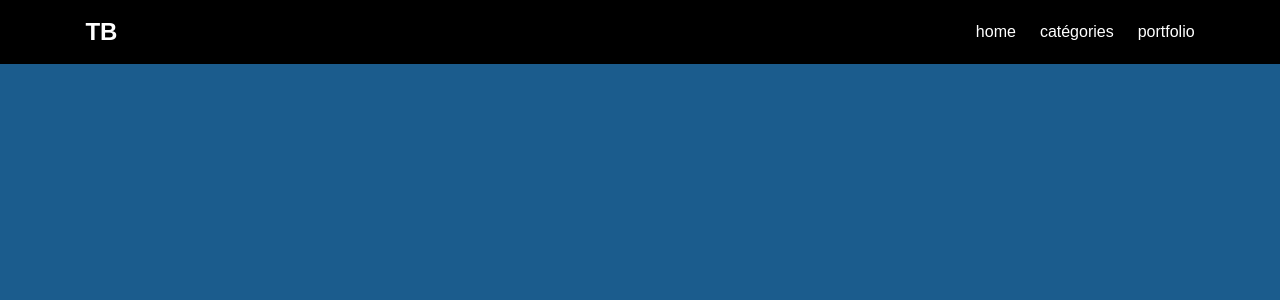
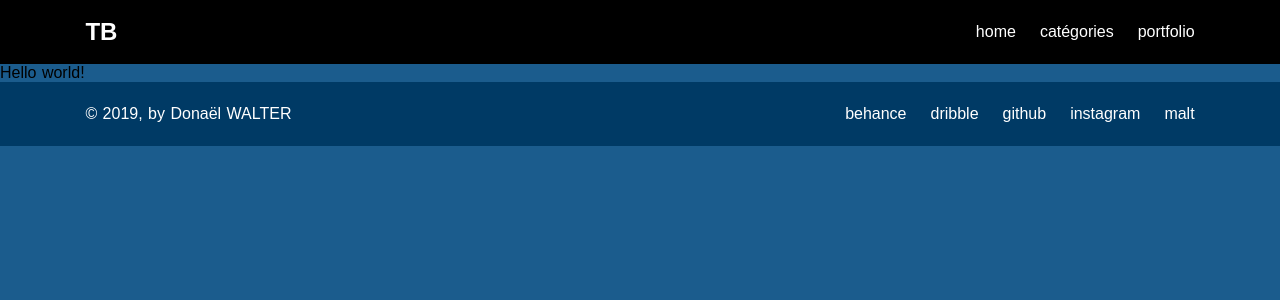
Before and after one commit to Donawalt/donael-blog-v2-2019, a Nuxt app: page /categories in a window 1280 px wide. Shown: the top 300 px of the page. Built offline with nearby package versions, Linux system fonts and the light colour scheme.

Commit message:
Integration part 2

```diff
--- /dev/null
+++ b/components/Footer.vue
@@ -0,0 +1,49 @@
+<template>
+    <div class="footer">
+        <section>
+            <p>© 2019, by  Donaël WALTER</p>
+        </section>
+        <section>
+            <ul>
+                <li><a href="https://www.behance.net/donawalt/">behance</a></li>
+                <li><a href="https://dribbble.com/donaelwalter/">dribble</a></li>
+                <li><a href="https://github.com/Donawalt/">github</a></li>
+                <li><a href="https://instagram.com/walt_dona/">instagram</a></li>
+                <li><a href="https://www.malt.fr/profile/donawalt/">malt</a></li>
+            </ul>
+        </section>
+    </div>
+</template>
+
+<style scoped>
+.footer{
+    margin-bottom: 0;
+    bottom: 0;
+    width: 100vw;
+}
+a{
+    color:white;
+    text-decoration: none;
+}
+div{
+    height: 64px;
+    background-color: #003A65;
+    color: white;
+    width: 100vw;
+    padding-left: 6.67vw;
+    padding-right: 6.67vw;
+    display: flex;
+    justify-content: space-between;
+    align-items: center;
+}
+section{
+    max-height: 30px;
+}
+ul{
+    display: flex;
+    list-style: none;
+}
+ul>li{
+    margin-left: 24px;
+}
+</style>
--- a/components/Header.vue
+++ b/components/Header.vue
@@ -11,12 +11,12 @@
                     <nuxt-link to="/">
                         <li>home</li>
                     </nuxt-link>
-                    <nuxt-link to="categories">
+                    <nuxt-link to="/categories">
                         <li>catégories</li>
                     </nuxt-link>
-                    <nuxt-link to="" href="https://www.donaelwalter.com/">
+                    <a href="https://www.donaelwalter.com/">
                         <li>portfolio</li>
-                    </nuxt-link>
+                    </a>
                 </ul>
             </nav>
         </section>
--- a/components/MainCard.vue
+++ b/components/MainCard.vue
@@ -1,15 +1,17 @@
 <template>
     <article class="article-card">
        <nuxt-link :to="`/blog/${$attrs.postinfo.link}`">
-        <section>
-          <img class="featured-image" :src="`${$attrs.postinfo.attributes.thumbnail}`"/>
+        <section class="thumbnail">
+          <div class="thumbnail-container">
+            <img class="featured-image" :src="`${$attrs.postinfo.attributes.thumbnail}`" loading="lazy"/>
+          </div>
           <p class="article-type">{{$attrs.postinfo.attributes.type}}</p>
         </section>
         <div class="article-info">
-          <small>{{$attrs.postinfo.attributes.date}}</small>
           <h5 class="article-title">{{$attrs.postinfo.attributes.title}}</h5>
+          <small class="article-date">{{$attrs.postinfo.attributes.date}}</small>
           <p class="article-author">by {{$attrs.postinfo.attributes.author}}</p>
-          <p>{{$attrs.postinfo.attributes.resume}}</p>
+          <p class="article-summary">{{$attrs.postinfo.attributes.summary}}</p>
         </div>
        </nuxt-link>
     </article>
@@ -31,23 +33,45 @@ export default {
 </script>
 
 <style scoped>
+  .thumbnail{
+    position: relative;
+  }
   .article-card{
     margin-bottom: 32px;
-    display: flex;
+    background-color: #2D70A2;
+    padding-bottom: 32px;
+    border-radius: 8px;
+    overflow: hidden;
   }
   a{
+    text-decoration: none;
+  }
+  .thumbnail-container{
+    max-width: 608px;
+    height: 320px;
+    width: 100%;
+    overflow: hidden;
     display: flex;
+    justify-content: center;
+    align-items: center;
   }
   .featured-image{
-    width: 256px;
-    margin-right: 32px;
+    width: 105%;
   }
   .article-type{
-    font-size:12px;
-    color: rgb(21, 255, 0);
-    text-transform: uppercase;
-    font-weight: bold;
-    margin-bottom: 16px;
+    height: 32px;
+    padding: 8px;
+    border-radius: 8px;
+    background: rgba(0, 0, 0, 0.73);
+    color: white;
+    width: fit-content;
+    display: flex;
+    justify-content: center;
+    align-items: center;
+    margin-left: 32px;
+    margin-bottom: 32px;
+    position: absolute;
+    bottom: 0;
   }
   .article-title{
     font-size: 20px;
@@ -59,5 +83,19 @@ export default {
     font-size: 12px;
     color: #AAAA;
     font-weight: bold;
+    margin-top: 8px;
+    margin-bottom: 16px;
+  }
+  .article-info {
+    margin: 32px;
+  }
+  .article-summary{
+    font-size: 17px;
+    text-decoration: none;
+    color: white;
+  }
+  .article-date{
+    margin-bottom:16px;
+    color: azure;
   }
 </style>
--- a/components/PostCard.vue
+++ b/components/PostCard.vue
@@ -2,7 +2,7 @@
     <article class="article-card">
        <nuxt-link :to="`/blog/${$attrs.postinfo.link}`">
        <div class="featured-conteneur">
-                 <img class="featured-image" :v-lazy="'https://blog.donaelwalter.com'+`${$attrs.postinfo.attributes.thumbnail}`" :src="'https://blog.donaelwalter.com'+`${$attrs.postinfo.attributes.thumbnail}`"/>
+                 <img class="featured-image" :v-lazy="'https://blog.donaelwalter.com'+`${$attrs.postinfo.attributes.thumbnail}`" :src="'https://blog.donaelwalter.com'+`${$attrs.postinfo.attributes.thumbnail}`" loading="lazy"/>
 
        </div>
         <div class="article-info">
@@ -36,6 +36,7 @@ export default {
   }
   a{
     display: flex;
+    text-decoration: none;
   }
   .featured-conteneur{
     height: 150px;
--- a/layouts/default.vue
+++ b/layouts/default.vue
@@ -2,15 +2,17 @@
   <div>
     <Header/>
     <nuxt />
+    <Footer />
   </div>
 </template>
 
 <script>
 import Header from '~/components/Header'
-
+import Footer from '~/components/Footer'
 export default {
   components: {
-    Header
+    Header,
+    Footer
   }
 }
 </script>
--- /dev/null
+++ b/pages/categories/index.vue
@@ -0,0 +1,11 @@
+<template>
+    <div>
+        <p>Hello world!</p>
+    </div>
+</template>
+
+<script>
+export default {
+
+}
+</script>
--- a/pages/index.vue
+++ b/pages/index.vue
@@ -5,7 +5,11 @@
       <p>by <b>DONAËL WALTER</b></p>
     </section>
     <section class="content">
-      <div class="last"></div>
+      <div class="last">
+        <MainCard
+        :postinfo="blogList[blogList.length -1]"
+        />
+      </div>
       <div class="list">
         <p class="list-title">Recent articles</p>
         <PostCard
@@ -22,10 +26,12 @@
 // pages/index.vue
 import blogs from '~/content/blogs.json'
 import PostCard from '~/components/PostCard'
+import MainCard from '~/components/MainCard'
 
 export default {
   components: {
-    PostCard
+    PostCard,
+    MainCard
   },
   async asyncData({ app }) {
     async function awaitImport(blog) {
```
